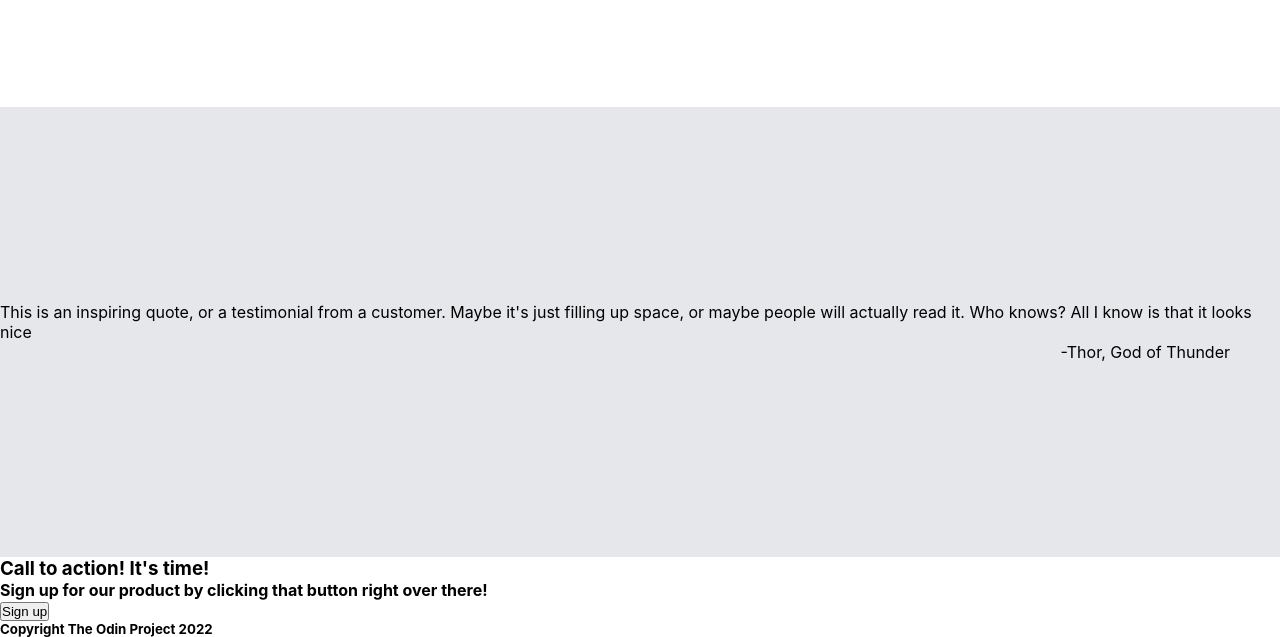
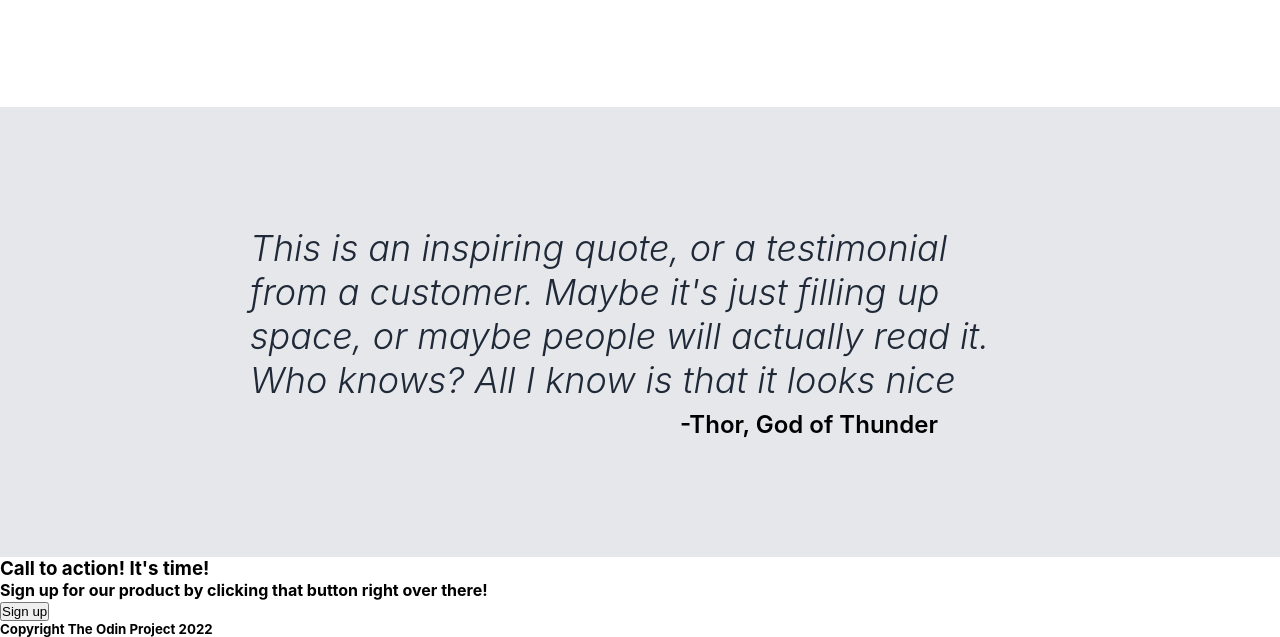
Before and after one commit to AdeleHuang/Landing-Page-Odin-project-, a plain HTML site: page index.html in a window 1280 px wide. Shown: the part 821-1458 px from the top of the page. Drawn offline with Linux system fonts and the light colour scheme.

Commit message:
Edit style.css

```diff
--- a/style.css
+++ b/style.css
@@ -129,6 +129,21 @@ body {
   align-items: center;
 }
 .quote .quotee {
+  width: 800px;
   align-self: flex-end;
-  padding-right: 50px;
+  padding-left: 200px;
+  font-size: 24px;
+  font-weight: 600;
 }
+
+.quote .quote-text {
+  width: 780px;
+  margin-bottom: 8px;
+}
+
+.quote-text p {
+  font-size: 36px;
+  font-weight: 300;
+  font-style: italic;
+  color: #1f2937;
+}
```
